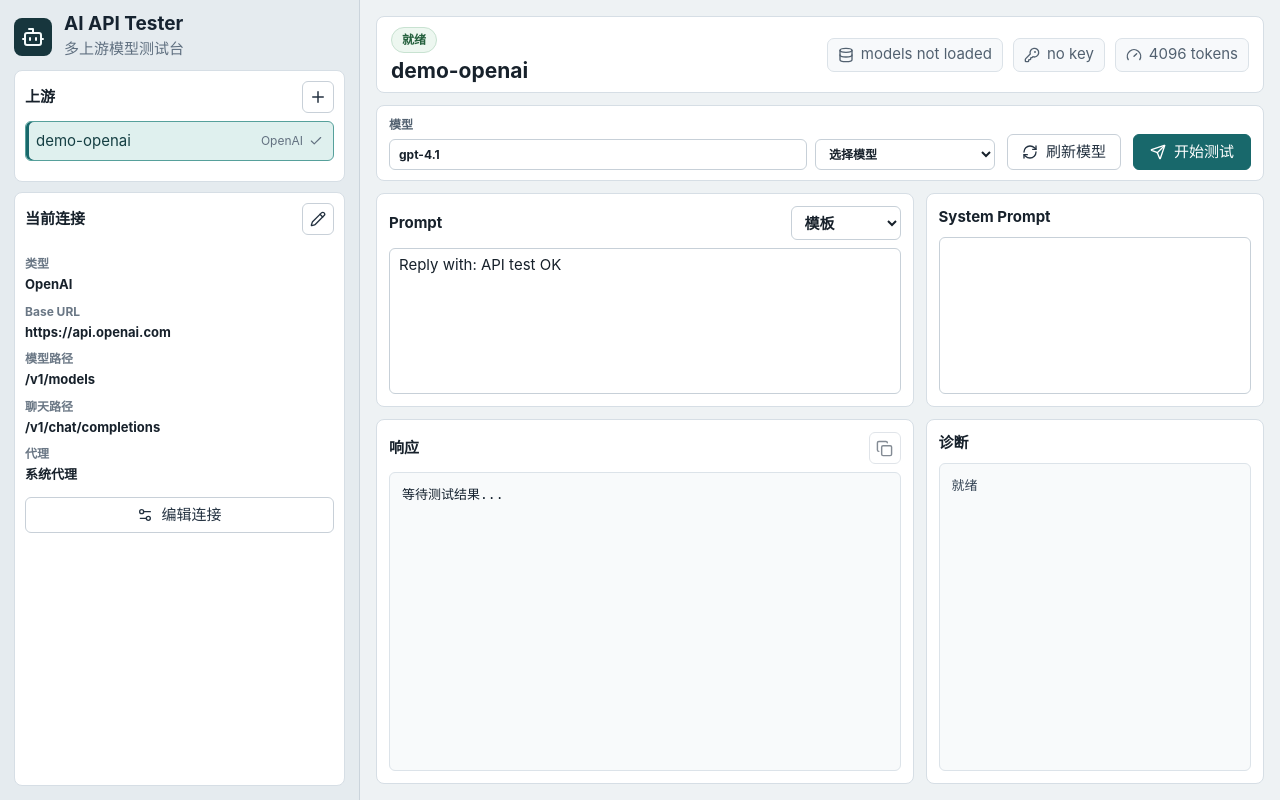
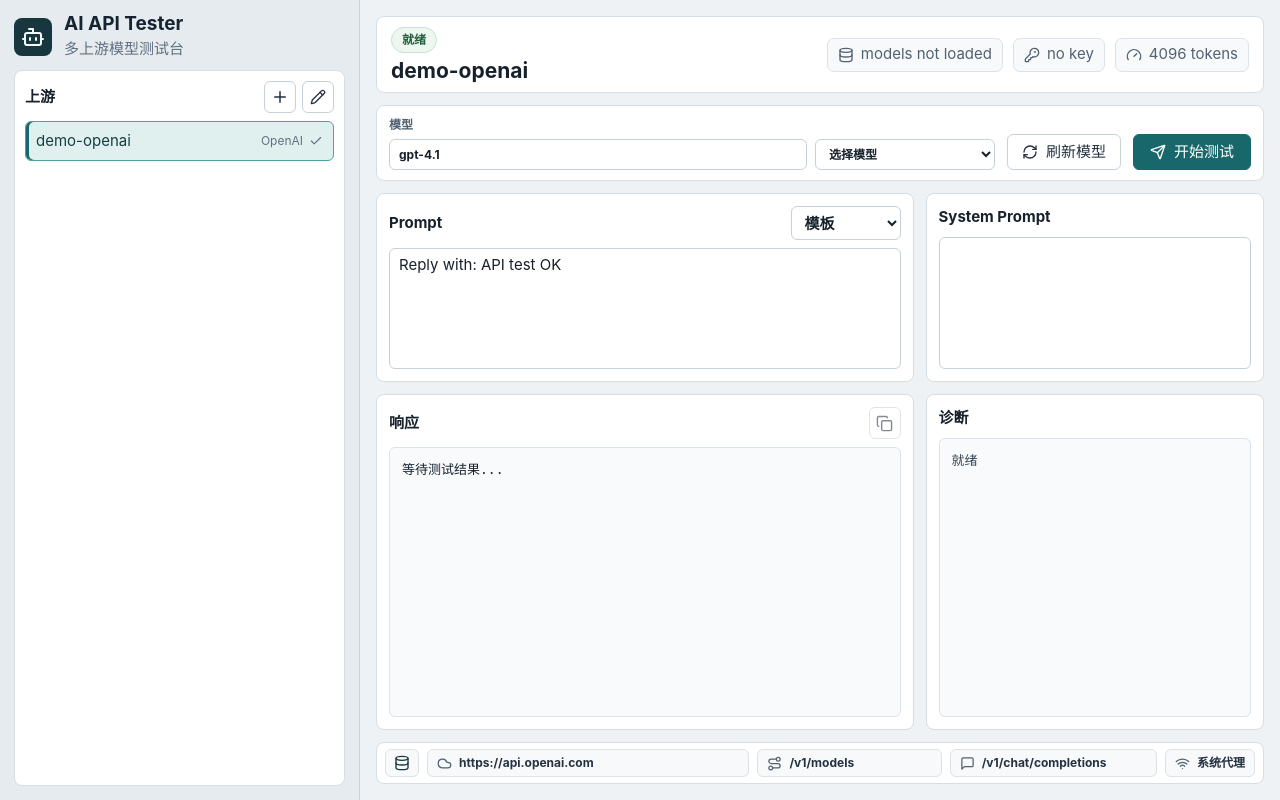
Before and after one commit to lavychen/AI_API_Tester, a React (Vite) app: page / in a window 1280 px wide. Built offline with nearby package versions, Linux system fonts and the light colour scheme.

Commit message:
Move connection details to status bar

```diff
--- a/src/App.tsx
+++ b/src/App.tsx
@@ -2,6 +2,7 @@ import { invoke as tauriInvoke } from "@tauri-apps/api/core";
 import {
   Bot,
   Check,
+  Cloud,
   Copy,
   Database,
   Eye,
@@ -9,13 +10,17 @@ import {
   Gauge,
   KeyRound,
   Loader2,
+  MessageSquare,
   Pencil,
   Plus,
   RefreshCw,
+  Route,
   Save,
   Send,
   Settings2,
   Trash2,
+  Wifi,
+  WifiOff,
   X,
 } from "lucide-react";
 import { useEffect, useMemo, useState } from "react";
@@ -101,6 +106,16 @@ function formatMeta(meta: Record<string, unknown>, elapsed?: number): string {
 
 function cloneConfig(config: AppConfig): AppConfig {
   return JSON.parse(JSON.stringify(config)) as AppConfig;
+}
+
+function TypeIcon({ type }: { type: UpstreamType }) {
+  if (type === "anthropic") {
+    return <Bot size={16} />;
+  }
+  if (type === "newapi") {
+    return <Cloud size={16} />;
+  }
+  return <Database size={16} />;
 }
 
 export default function App() {
@@ -306,9 +321,14 @@ export default function App() {
         <section className="panel upstream-panel">
           <div className="panel-title">
             <span>上游</span>
-            <button className="icon-button" onClick={openNewUpstream} title="新建上游">
-              <Plus size={18} />
-            </button>
+            <div className="panel-actions">
+              <button className="icon-button" onClick={openNewUpstream} title="新建上游">
+                <Plus size={18} />
+              </button>
+              <button className="icon-button" onClick={openEditUpstream} title="编辑选中上游">
+                <Pencil size={16} />
+              </button>
+            </div>
           </div>
           <div className="upstream-list">
             {upstreamNames.map((name) => (
@@ -325,41 +345,6 @@ export default function App() {
               </button>
             ))}
           </div>
-        </section>
-
-        <section className="panel connection-summary">
-          <div className="panel-title">
-            <span>当前连接</span>
-            <button className="icon-button" onClick={openEditUpstream} title="编辑连接">
-              <Pencil size={16} />
-            </button>
-          </div>
-          <dl className="summary-list">
-            <div>
-              <dt>类型</dt>
-              <dd>{TYPE_LABELS[draft.type]}</dd>
-            </div>
-            <div>
-              <dt>Base URL</dt>
-              <dd>{draft.base_url || "-"}</dd>
-            </div>
-            <div>
-              <dt>模型路径</dt>
-              <dd>{draft.models_path}</dd>
-            </div>
-            <div>
-              <dt>聊天路径</dt>
-              <dd>{draft.chat_path}</dd>
-            </div>
-            <div>
-              <dt>代理</dt>
-              <dd>{draft.no_proxy ? "直连" : "系统代理"}</dd>
-            </div>
-          </dl>
-          <button className="secondary wide-action" onClick={openEditUpstream}>
-            <Settings2 size={16} />
-            编辑连接
-          </button>
         </section>
       </aside>
 
@@ -462,6 +447,28 @@ export default function App() {
             <pre>{diagnostics || status}</pre>
           </section>
         </div>
+
+        <footer className="connection-statusbar" aria-label="当前连接信息">
+          <div className="connection-chip type-chip" title={TYPE_LABELS[draft.type]}>
+            <TypeIcon type={draft.type} />
+          </div>
+          <div className="connection-chip" title={draft.base_url || "未设置 Base URL"}>
+            <Cloud size={15} />
+            <span>{draft.base_url || "-"}</span>
+          </div>
+          <div className="connection-chip" title={`模型路径：${draft.models_path}`}>
+            <Route size={15} />
+            <span>{draft.models_path}</span>
+          </div>
+          <div className="connection-chip" title={`聊天路径：${draft.chat_path}`}>
+            <MessageSquare size={15} />
+            <span>{draft.chat_path}</span>
+          </div>
+          <div className="connection-chip" title={draft.no_proxy ? "直连，不使用代理" : "使用系统代理"}>
+            {draft.no_proxy ? <WifiOff size={15} /> : <Wifi size={15} />}
+            <span>{draft.no_proxy ? "直连" : "系统代理"}</span>
+          </div>
+        </footer>
       </section>
 
       {dialog ? (
--- a/src/styles.css
+++ b/src/styles.css
@@ -91,7 +91,7 @@ button.secondary:hover:not(:disabled),
   border-right: 1px solid #cbd4dc;
   display: grid;
   gap: 10px;
-  grid-template-rows: auto auto minmax(0, 1fr);
+  grid-template-rows: auto minmax(0, 1fr);
   min-width: 0;
   overflow: hidden;
   padding: 14px;
@@ -152,8 +152,13 @@ button.secondary:hover:not(:disabled),
   min-width: 0;
 }
 
+.panel-actions {
+  display: flex;
+  gap: 6px;
+}
+
 .upstream-panel {
-  min-height: 112px;
+  min-height: 0;
 }
 
 .upstream-list {
@@ -194,13 +199,6 @@ button.secondary:hover:not(:disabled),
   display: inline-flex;
   font-size: 12px;
   gap: 6px;
-}
-
-.connection-summary {
-  align-content: start;
-  display: grid;
-  gap: 12px;
-  min-height: 0;
 }
 
 label {
@@ -297,41 +295,10 @@ textarea:focus {
   color: #8e2f32;
 }
 
-.wide-action {
-  width: 100%;
-}
-
-.summary-list {
-  display: grid;
-  gap: 8px;
-  margin: 0;
-}
-
-.summary-list div {
-  display: grid;
-  gap: 2px;
-}
-
-.summary-list dt {
-  color: #6a7785;
-  font-size: 12px;
-  font-weight: 700;
-}
-
-.summary-list dd {
-  color: #17212b;
-  font-size: 13px;
-  font-weight: 650;
-  margin: 0;
-  overflow: hidden;
-  text-overflow: ellipsis;
-  white-space: nowrap;
-}
-
 .workspace {
   display: grid;
   gap: 12px;
-  grid-template-rows: auto auto minmax(176px, 0.74fr) minmax(220px, 1.26fr);
+  grid-template-rows: auto auto minmax(170px, 0.72fr) minmax(210px, 1.28fr) auto;
   height: 100vh;
   min-height: 0;
   overflow: hidden;
@@ -456,6 +423,47 @@ pre {
   color: #344354;
 }
 
+.connection-statusbar {
+  align-items: center;
+  background: #fff;
+  border: 1px solid #d6dee5;
+  border-radius: 8px;
+  display: grid;
+  gap: 8px;
+  grid-template-columns: auto minmax(220px, 1.4fr) minmax(110px, 0.8fr) minmax(160px, 0.9fr) auto;
+  min-height: 40px;
+  padding: 6px 8px;
+}
+
+.connection-chip {
+  align-items: center;
+  background: #f7f9fb;
+  border: 1px solid #dbe2e8;
+  border-radius: 6px;
+  color: #526170;
+  display: inline-flex;
+  gap: 7px;
+  height: 28px;
+  min-width: 0;
+  padding: 0 9px;
+}
+
+.connection-chip span {
+  color: #263241;
+  font-size: 12px;
+  font-weight: 650;
+  overflow: hidden;
+  text-overflow: ellipsis;
+  white-space: nowrap;
+}
+
+.type-chip {
+  color: #17363d;
+  justify-content: center;
+  padding: 0;
+  width: 34px;
+}
+
 .spin {
   animation: spin 0.9s linear infinite;
 }
```
